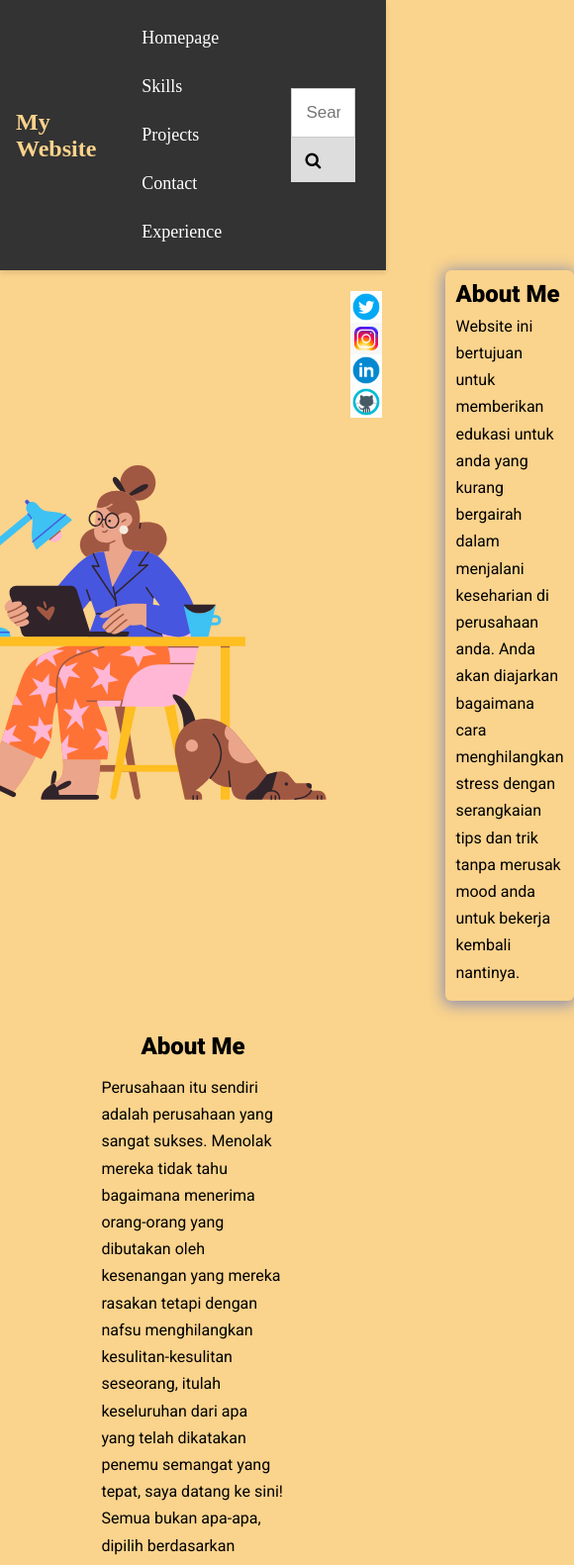
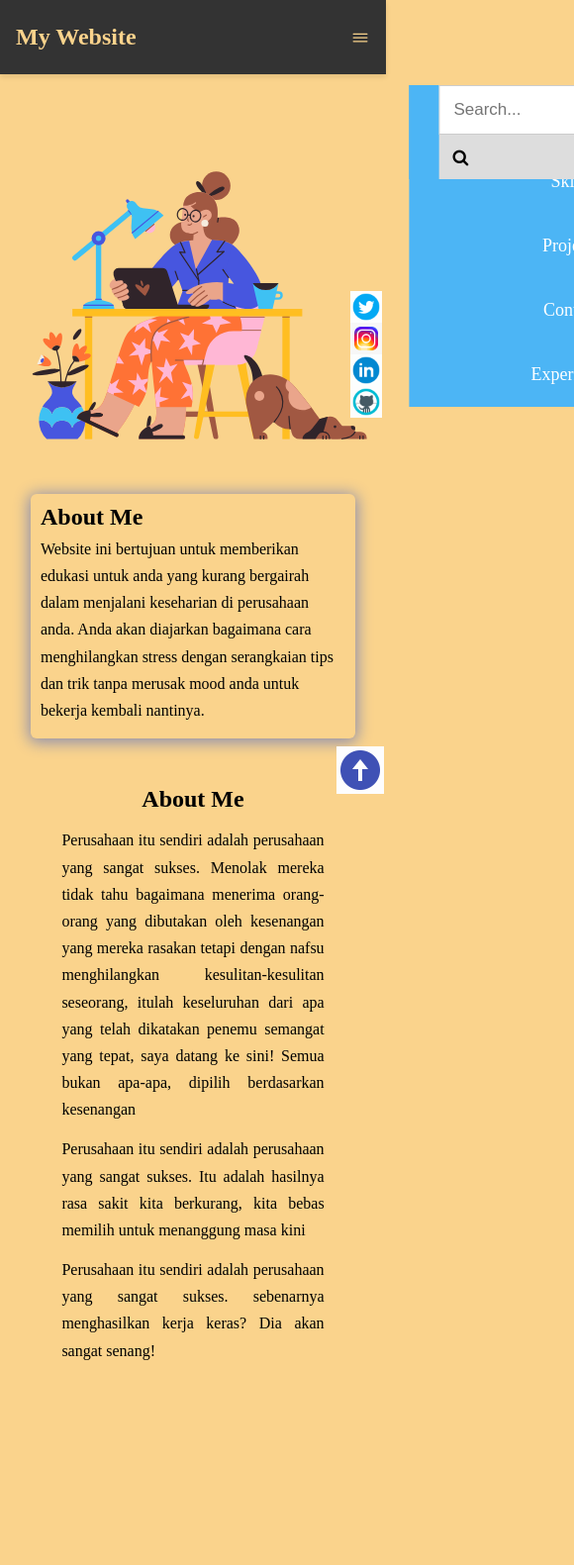
Before and after one commit to AchmadNurFadilah/personal-website, a plain HTML site: page index.html in a window 390 px wide. Shown: the top 1581 px of the page at 99% size, 580 px wide, since content can reach past the window. Drawn offline with nearby package versions, Linux system fonts and the light colour scheme.

Commit message:
feat/mobile-responsive

```diff
--- /dev/null
+++ b/assets/css/mobile.css
@@ -0,0 +1,83 @@
+
+@media screen and (max-width: 720px) {
+    /*changes reflects on screen with a width of 720px and below*/
+
+
+
+
+nav {
+    padding: 1.5rem 1rem;
+}
+
+nav ul {
+    position: fixed;
+    background-color: var(--bg-color);
+    display: flex;
+    flex-direction: column;
+    top: 86px;
+    left: 10%;
+    width: 80%;
+    text-align: center;
+    transform: translateX(120%);
+    transition: transform 0.5s ease-in;
+}
+
+nav ul li {
+    margin: 8px;
+}
+
+.burger-menu {
+    display: block;
+}
+
+nav ul.show {
+    transform: translateX(0);
+}
+
+.hero {
+    margin-top: -4rem;
+    flex-direction: column;
+    gap: 0;
+}
+
+.hero img {
+    height: 37.5rem;
+    width: 30rem;
+}
+
+.bio {
+    margin-top: -7rem;
+    width: 20.5rem;
+}
+
+.more-about {
+    margin-top: 2rem;
+    padding: 1rem 3.5rem;
+}
+
+.more-about h2 {
+    text-align: center;
+}
+
+.more-about p {
+    text-align: justify;
+}
+
+.icon {
+    width: 4.75rem;
+    height: 4.25rem;
+}
+
+.projects-container {
+    flex-direction: column;
+}
+
+.project-container {
+    width: 20.75rem;
+}
+
+.contact-form-container {
+    max-width: 20.75rem;
+}
+
+}
--- a/assets/css/styles.css
+++ b/assets/css/styles.css
@@ -2,7 +2,7 @@
 
 /* Variables */
 :root {
-	--font-family:"Roboto", sans-serif;
+	--font-family:"Times New Roman", Times, serif;
 	--normal-font: 400;
 	--bold-font: 700;
 	--bolder-font: 900;
@@ -30,6 +30,7 @@
 html {
 	scroll-behavior: smooth;
 
+
 }
 
 /* CSS Resets */
@@ -47,7 +48,7 @@ ul {
 
 a {
 	text-decoration: none;
-	color: var(--bg-color1);
+
 }
 
 .header {
@@ -131,7 +132,7 @@ nav ul {
 
 
 .burger-menu {
-	color: grey;
+	color: var(--bg-color1);
 	font-size: 20px;
 	border: 0;
 	background-color: transparent;
@@ -217,10 +218,13 @@ padding: 2px;
 }
 
 .skills {
-	max-width: 68.75rem;
-	margin:auto;
+	max-width: 70rem;
+	margin: auto;
 	text-align: center;
-	margin-top: 2.5rem;
+	margin-top: 5rem;
+	margin-bottom: 4rem;
+	gap: 2rem;
+	padding: 7rem;
 }
 
 .skill-header {
@@ -415,7 +419,7 @@ gap: 10px;
 
 @media screen and (max-width: 720px) {
 	.topnav .search-container {
-		float: none;
+		float: right;
 
 	}
 	.topnav a, .topnav input[type=text], .topnav .search-container button {
@@ -440,3 +444,15 @@ footer {
 	text-align: center;
 	margin: 2rem 0 0;
 }
+
+.scroll-up {
+	position: fixed;
+	right: 0.5%;
+	bottom: 5%;
+	cursor: pointer;
+}
+
+.up-arrow {
+	width: 3rem;
+	height: 3rem;
+}
--- a/assets/js/app.js
+++ b/assets/js/app.js
@@ -0,0 +1,37 @@
+// scroll to top functionality
+const scrollUp  = document.querySelector("#scroll-up");
+
+scrollUp.addEventListener("click", () => {
+    window.scrollTo({
+        top: 0,
+        left: 0,
+        behavior: "smooth",
+    });
+});
+
+
+
+
+
+
+//Nav hamburger selections
+
+const burger = document.querySelector("#burger-menu");
+const ul = document.querySelector("nav ul");
+const nav = document.querySelector("nav");
+
+burger.addEventListener("click", () => {
+    ul.classList.toggle("show");
+});
+
+// close hamburger menu when a link is clicked
+
+// select nav links
+
+const navLink = document.querySelectorAll(".nav-link");
+
+navLink.forEach((link) =>
+    link.addEventListener("click", () =>    {
+        ul.classList.remove("show");
+    })
+);
--- a/index.html
+++ b/index.html
@@ -6,6 +6,7 @@
 
 		<!--CSS Style-->
 		<link rel="stylesheet" href="assets/css/styles.css" />
+		<link rel="stylesheet" href="assets/css/mobile.css" />
 
 		<!--  Favicons-->
 		<link
@@ -33,7 +34,7 @@
 	<body>
 		<!-- Navbar -->
 		<nav class="navbar">
-			<h1> <a href="#index.html"> My Website</a></h1>
+			<h1> My Website</h1>
 			<ul class="navigation">
 				<li><a href="#about">Homepage</a></li>
 				<li><a href="#skills">Skills</a></li>
@@ -51,10 +52,10 @@
 				</div>
 			</div>
 				</ul>
-				<!--<button class="burger-menu" id="burger-menu">
+				<button class="burger-menu" id="burger-menu">
 				<ion-icon class="bars" name="menu-outline"></ion-icon>
 				</button>
-				<button class="contact1" >Search</button>-->
+
 
 
 		</nav>
@@ -321,7 +322,13 @@
 			</a>
 		</div>
 		<!-- Scroll to top -->
-
+		<i class="scroll-up" id="scroll-up">
+			<img
+				src="assets/icons/icons8-upward-arrow.gif"
+				class="socicon up-arrow"
+				alt="scroll-up"
+				/>
+		</i>
 		<!-- Footer section -->
 		<footer>
 			<p class="copy">&copy; Copyright 2024</p>
```
